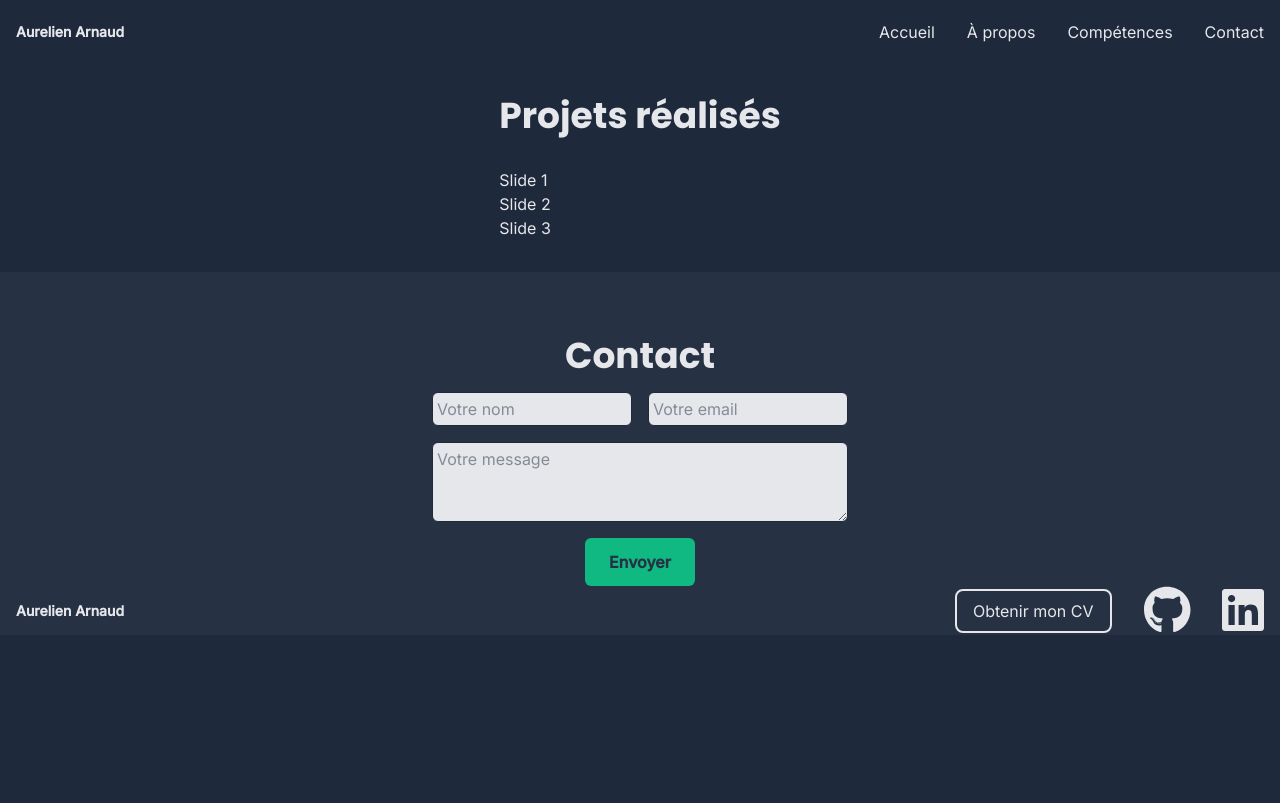
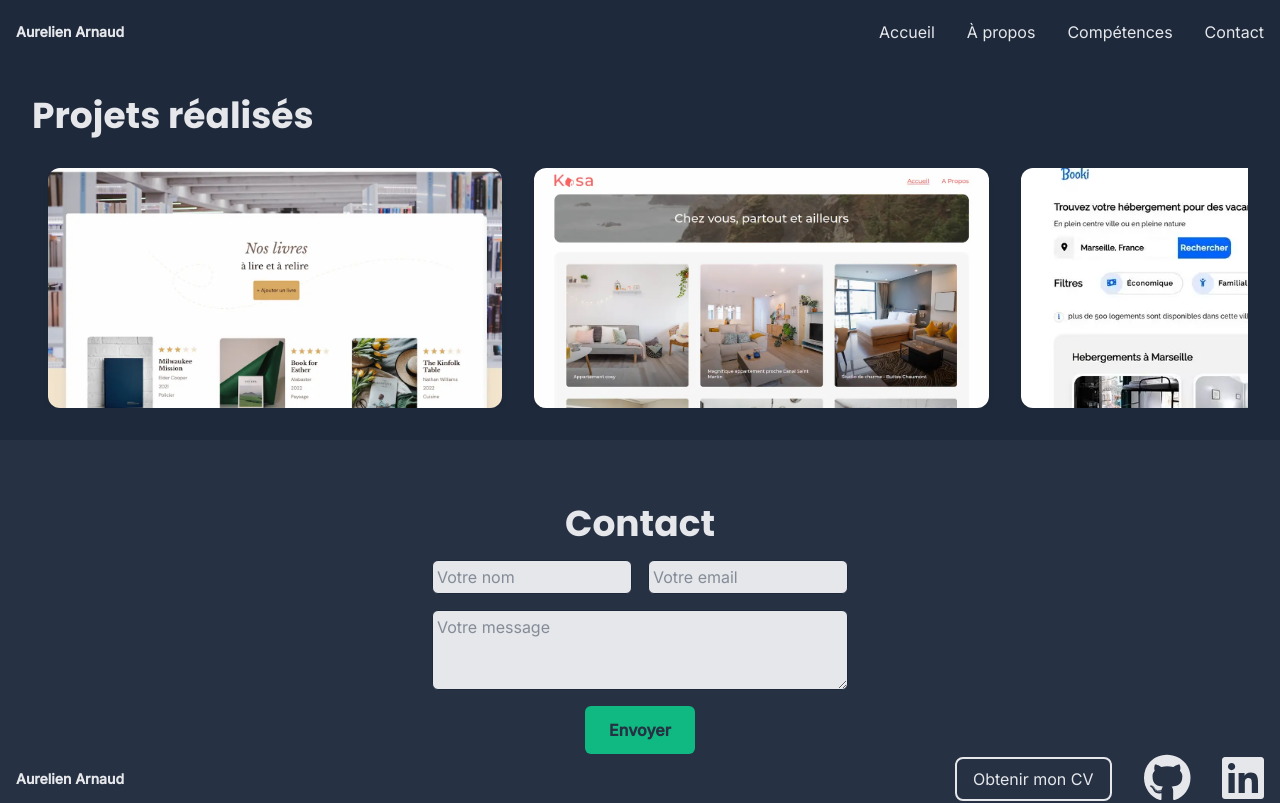
Before and after one commit to aurelienrnd/portfolio, a React (Vite) app: page /project in a window 1280 px wide. Built offline with nearby package versions, Linux system fonts and the light colour scheme.

Commit message:
feature CarouselProject.tsx : creation du carousel

```diff
--- a/src/components/pages/projects/sections/my-project/CarouselProject.tsx
+++ b/src/components/pages/projects/sections/my-project/CarouselProject.tsx
@@ -1,18 +1,28 @@
 import useEmblaCarousel from 'embla-carousel-react';
 import type { ProjectsType } from './MyProject.tsx';
+
 interface Prop {
   projects: ProjectsType[];
 }
 
 function CarouselProject({ projects }: Prop): React.JSX.Element {
   const [emblaRef] = useEmblaCarousel();
-  console.log(projects);
+
   return (
-    <div className="embla" ref={emblaRef}>
-      <div className="embla__container">
-        <div className="embla__slide">Slide 1</div>
-        <div className="embla__slide">Slide 2</div>
-        <div className="embla__slide">Slide 3</div>
+    <div className="w-full overflow-hidden" ref={emblaRef}>
+      <div className="flex">
+        {projects.map(project => (
+          <div
+            key={`project-${project.id}`}
+            className="md:flex-[0_0_40%] flex-[0_0_80%] min-w-0 px-4"
+          >
+            <img
+              src={project.image}
+              alt={project.title}
+              className="w-full h-60 object-cover rounded-xl shadow-md"
+            />
+          </div>
+        ))}
       </div>
     </div>
   );
```
